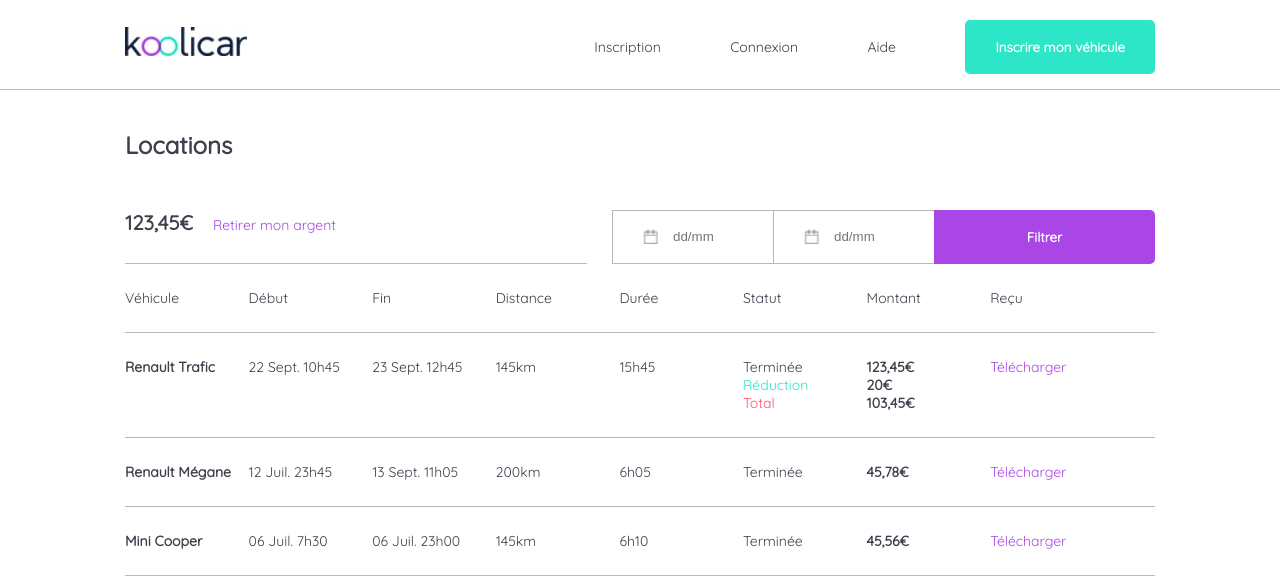
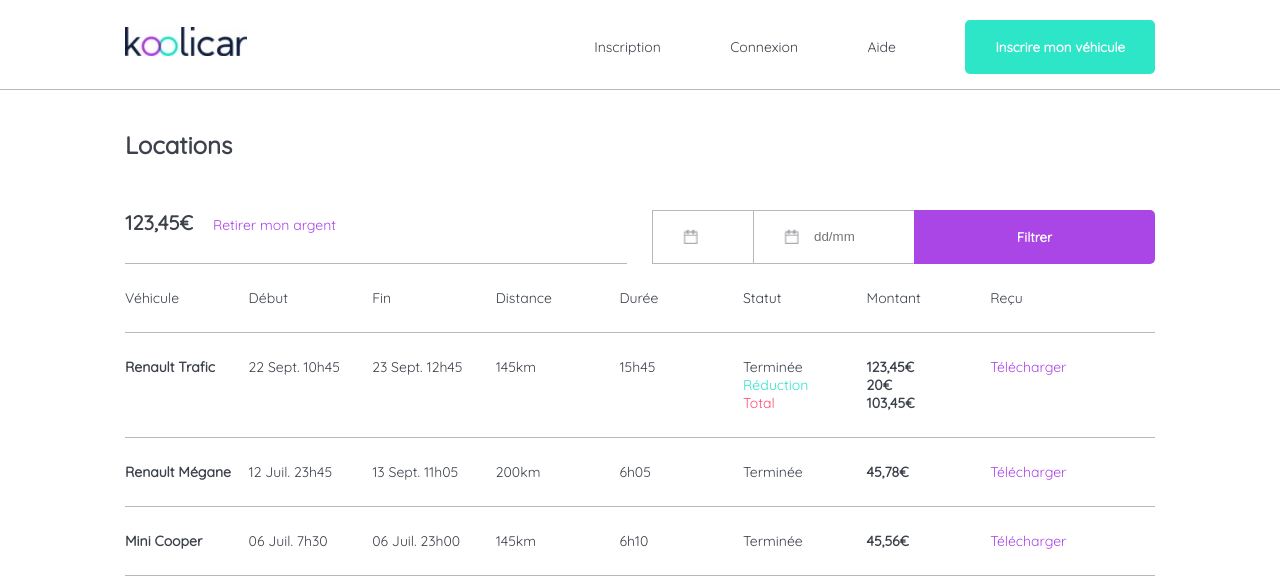
Before and after one commit to al-r/koolicar-react, a React (Create React App) app: page / in a window 1280 px wide. Shown: the top 588 px of the page. Built offline with nearby package versions, Linux system fonts and the light colour scheme.

Commit message:
Add datepicker

```diff
--- a/src/MainContent.js
+++ b/src/MainContent.js
@@ -1,5 +1,7 @@
 import React, { Component } from 'react';
 import ReactDOM from 'react-dom';
+import DatePicker from 'react-datepicker';
+import moment from 'moment';
 import './css/MainContent.css';
 import datepickerIcon from './img/datepicker-icon.jpg';
 
@@ -24,6 +26,7 @@ class MainContent extends React.Component {
   constructor(props) {
     super(props);
     this.state = {
+      startDate: '12/12',
       locations: [{
         vehicle: 'Renault Trafic',
         start: '22 Sept. 10h45',
@@ -61,7 +64,16 @@ class MainContent extends React.Component {
         receipt: 'http://downloads.bbc.co.uk/schools/500words/500words_online.pdf'
       }]
     };
+
+    this.handleChange = this.handleChange.bind(this);
   }
+
+  handleChange(date) {
+    this.setState({
+      startDate: date
+    });
+  }
+
 
   render() {
     return (
@@ -77,7 +89,7 @@ class MainContent extends React.Component {
                     <form id="filters" className="sub-heading-item">
                         <div className="datepicker">
                             <img src={datepickerIcon} width="15" height="15" alt="Datepicker for start date" />
-                            <input type="text" id="start-date" placeholder="dd/mm" />
+                            <DatePicker id="start-date" selected={this.state.date} onChange={this.handleChange} />
                         </div>
                         <div className="datepicker">
                             <img src={datepickerIcon} width="15" height="15" alt="Datepicker for end date" />
```
